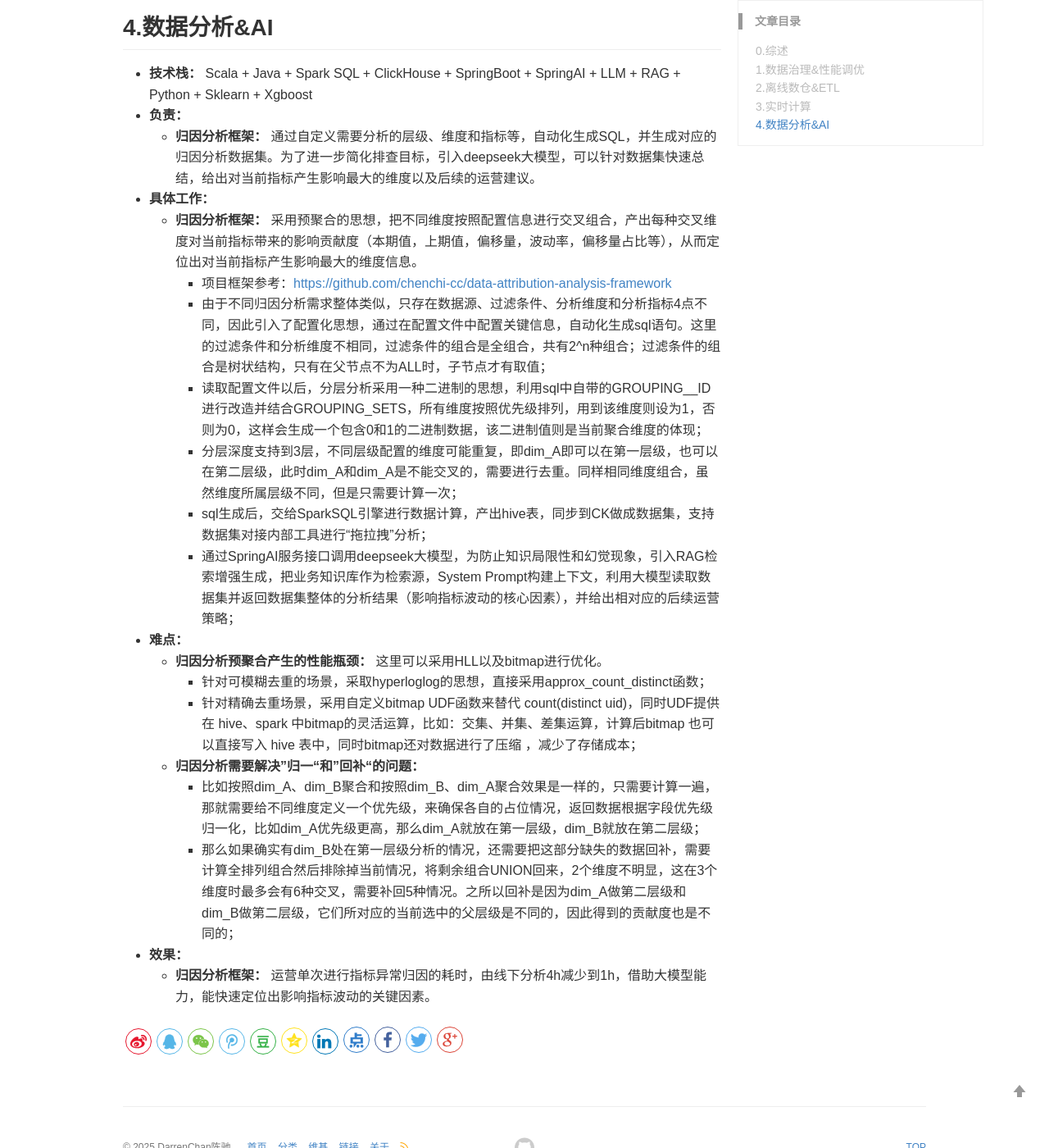
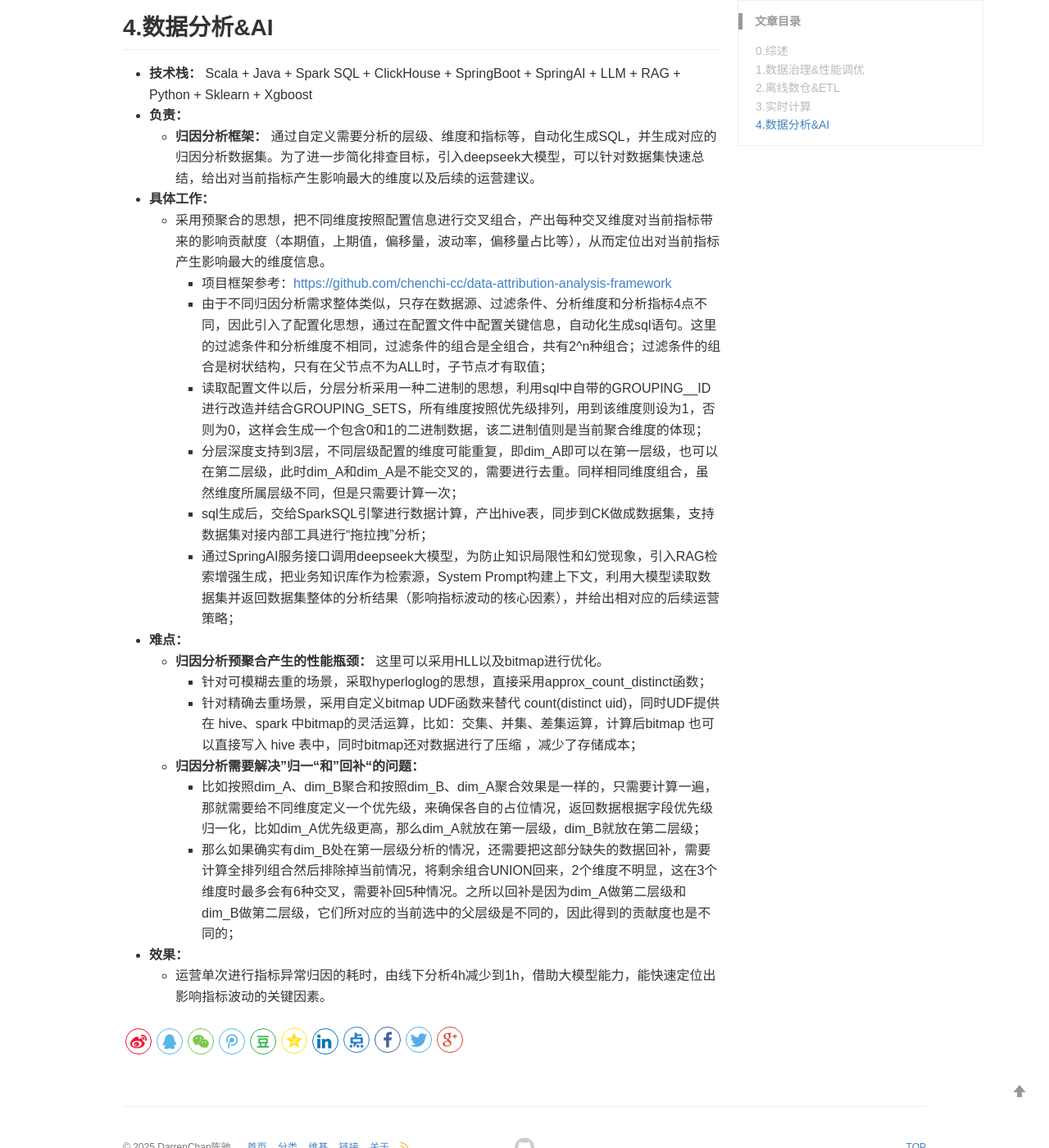
Before and after one commit to chenchi-cc/chenchi-cc.github.io, a Jekyll site: the page built from _posts/2025-08-20-resume-projects.md, in a window 1280 px wide and 1400 px high, scrolled down 6789 px. Shown: the whole window at 82% size. Built offline with Jekyll 4.4.1, drawn with Linux system fonts in a browser that asks for light colours; comment, search, counter and statistics services are not loaded.

Commit message:
update_projects

```diff
--- a/_posts/2025-08-20-resume-projects.md
+++ b/_posts/2025-08-20-resume-projects.md
@@ -136,7 +136,7 @@ keywords: 大数据，后台开发，算法
 - **负责：**
   - **归因分析框架：** 通过自定义需要分析的层级、维度和指标等，自动化生成SQL，并生成对应的归因分析数据集。为了进一步简化排查目标，引入deepseek大模型，可以针对数据集快速总结，给出对当前指标产生影响最大的维度以及后续的运营建议。
 - **具体工作：**
-  - **归因分析框架：** 采用预聚合的思想，把不同维度按照配置信息进行交叉组合，产出每种交叉维度对当前指标带来的影响贡献度（本期值，上期值，偏移量，波动率，偏移量占比等），从而定位出对当前指标产生影响最大的维度信息。
+  - 采用预聚合的思想，把不同维度按照配置信息进行交叉组合，产出每种交叉维度对当前指标带来的影响贡献度（本期值，上期值，偏移量，波动率，偏移量占比等），从而定位出对当前指标产生影响最大的维度信息。
     - 项目框架参考：[https://github.com/chenchi-cc/data-attribution-analysis-framework](https://github.com/chenchi-cc/data-attribution-analysis-framework)
     - 由于不同归因分析需求整体类似，只存在数据源、过滤条件、分析维度和分析指标4点不同，因此引入了配置化思想，通过在配置文件中配置关键信息，自动化生成sql语句。这里的过滤条件和分析维度不相同，过滤条件的组合是全组合，共有2^n种组合；过滤条件的组合是树状结构，只有在父节点不为ALL时，子节点才有取值；
     - 读取配置文件以后，分层分析采用一种二进制的思想，利用sql中自带的GROUPING__ID进行改造并结合GROUPING_SETS，所有维度按照优先级排列，用到该维度则设为1，否则为0，这样会生成一个包含0和1的二进制数据，该二进制值则是当前聚合维度的体现；
@@ -151,4 +151,4 @@ keywords: 大数据，后台开发，算法
     - 比如按照dim_A、dim_B聚合和按照dim_B、dim_A聚合效果是一样的，只需要计算一遍，那就需要给不同维度定义一个优先级，来确保各自的占位情况，返回数据根据字段优先级归一化，比如dim_A优先级更高，那么dim_A就放在第一层级，dim_B就放在第二层级；
     - 那么如果确实有dim_B处在第一层级分析的情况，还需要把这部分缺失的数据回补，需要计算全排列组合然后排除掉当前情况，将剩余组合UNION回来，2个维度不明显，这在3个维度时最多会有6种交叉，需要补回5种情况。之所以回补是因为dim_A做第二层级和dim_B做第二层级，它们所对应的当前选中的父层级是不同的，因此得到的贡献度也是不同的；
 - **效果：**
-  - **归因分析框架：** 运营单次进行指标异常归因的耗时，由线下分析4h减少到1h，借助大模型能力，能快速定位出影响指标波动的关键因素。
+  - 运营单次进行指标异常归因的耗时，由线下分析4h减少到1h，借助大模型能力，能快速定位出影响指标波动的关键因素。
```
